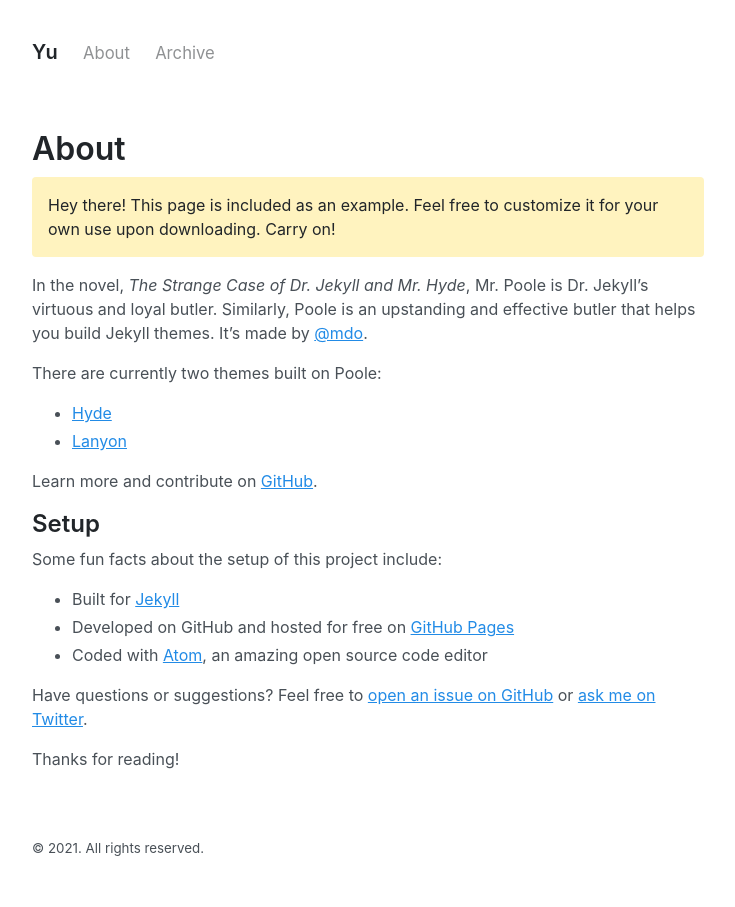
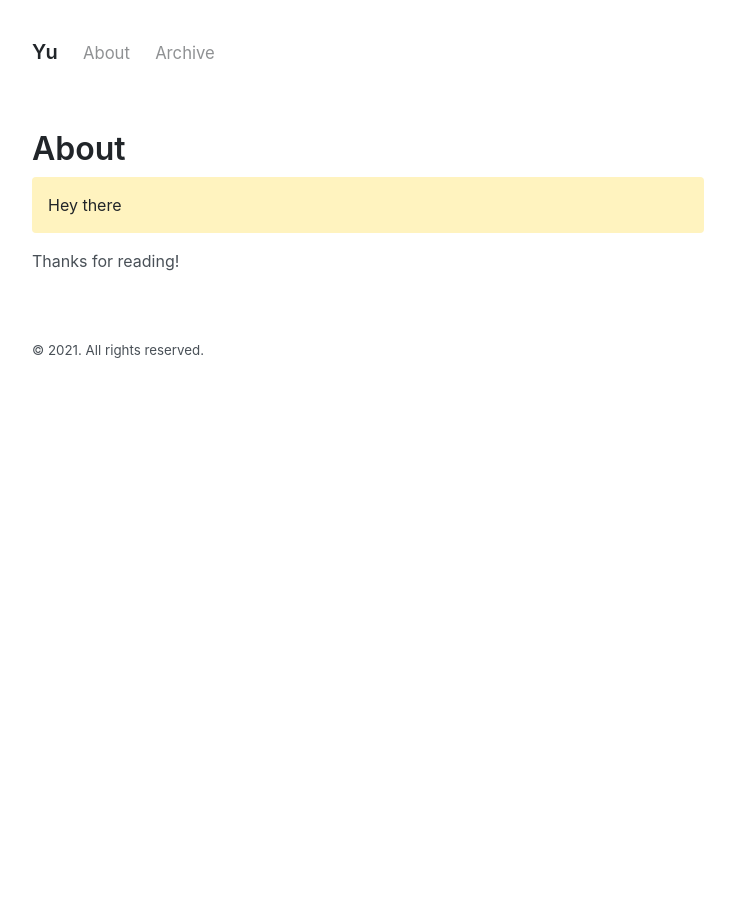
Before and after one commit to yuuu14/blog, a Jekyll site: the page built from about.md, in a window 1280 px wide. Shown: the whole page, without its empty margins (272-1007 px from the left). Built offline with Jekyll 4.4.1, drawn with Linux system fonts in a browser that asks for light colours.

Commit message:
update About

```diff
--- a/about.md
+++ b/about.md
@@ -4,26 +4,7 @@
 ---
 
 <p class="message">
-  Hey there! This page is included as an example. Feel free to customize it for your own use upon downloading. Carry on!
+  Hey there
 </p>
 
-In the novel, *The Strange Case of Dr. Jekyll and Mr. Hyde*, Mr. Poole is Dr. Jekyll's virtuous and loyal butler. Similarly, Poole is an upstanding and effective butler that helps you build Jekyll themes. It's made by [@mdo](https://twitter.com/mdo).
-
-There are currently two themes built on Poole:
-
-- [Hyde](https://hyde.getpoole.com)
-- [Lanyon](https://lanyon.getpoole.com)
-
-Learn more and contribute on [GitHub](https://github.com/poole).
-
-## Setup
-
-Some fun facts about the setup of this project include:
-
-- Built for [Jekyll](https://jekyllrb.com)
-- Developed on GitHub and hosted for free on [GitHub Pages](https://pages.github.com)
-- Coded with [Atom](https://atom.io), an amazing open source code editor
-
-Have questions or suggestions? Feel free to [open an issue on GitHub](https://github.com/poole/poole/issues/new) or [ask me on Twitter](https://twitter.com/mdo).
-
 Thanks for reading!
```
